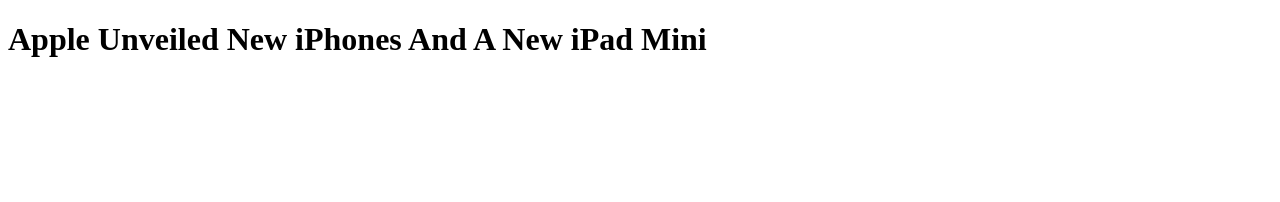
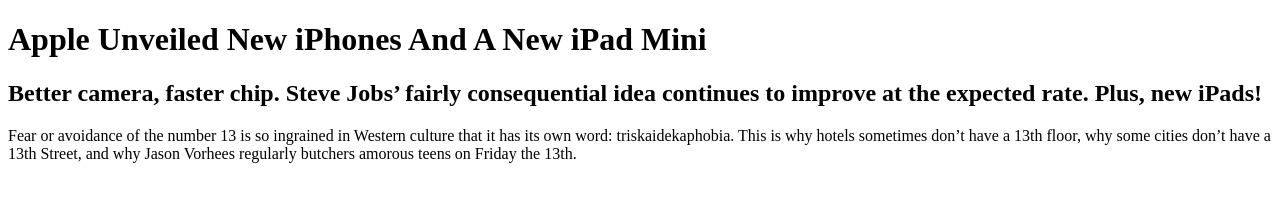
Before and after one commit to NicolasVaudagna/my-news-2, a plain HTML site: page index.html in a window 1280 px wide. Drawn offline with Linux system fonts and the light colour scheme.

Commit message:
tercer commit

```diff
--- a/index.html
+++ b/index.html
@@ -8,6 +8,8 @@
     </head>
     <body>
         <h1>Apple Unveiled New iPhones And A New iPad Mini</h1>
+        <h2>Better camera, faster chip. Steve Jobs’ fairly consequential idea continues to improve at the expected rate. Plus, new iPads!</h2>
+        <p>Fear or avoidance of the number 13 is so ingrained in Western culture that it has its own word: triskaidekaphobia. This is why hotels sometimes don’t have a 13th floor, why some cities don’t have a 13th Street, and why Jason Vorhees regularly butchers amorous teens on Friday the 13th.</p>
 
     </body>
 </html>
```
Lines whose indentation alone changed are shown as unchanged.
